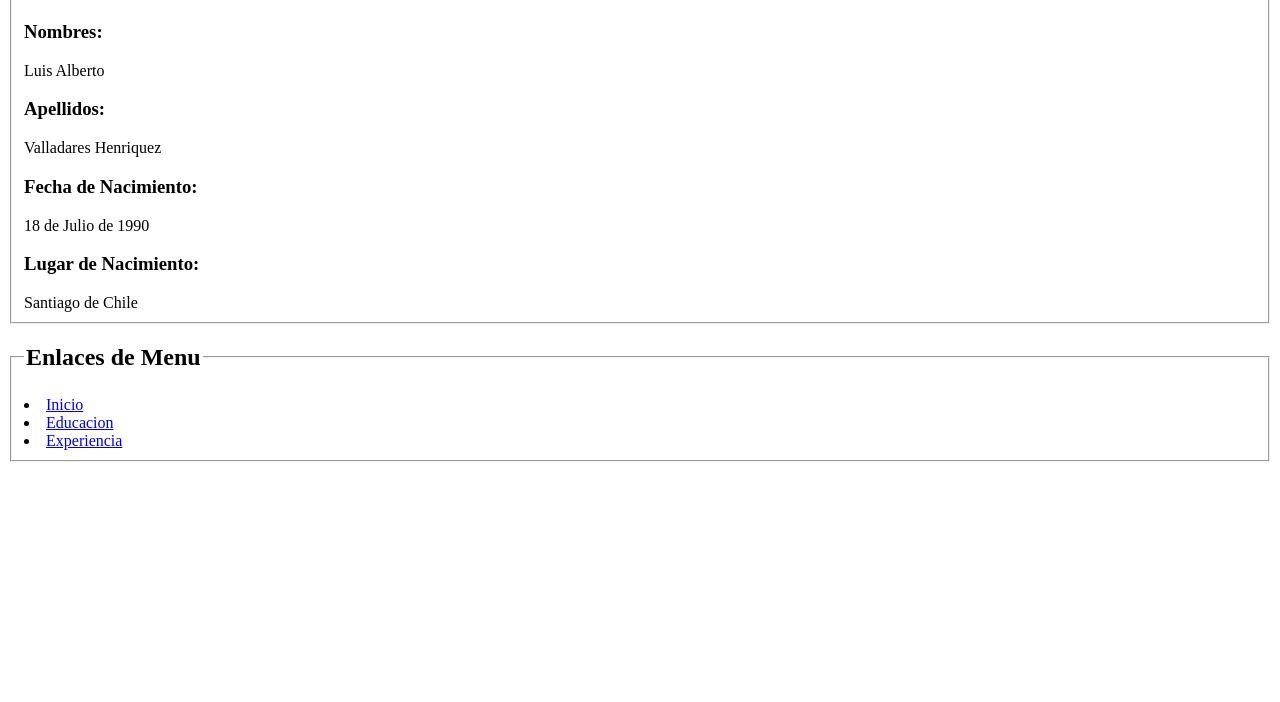
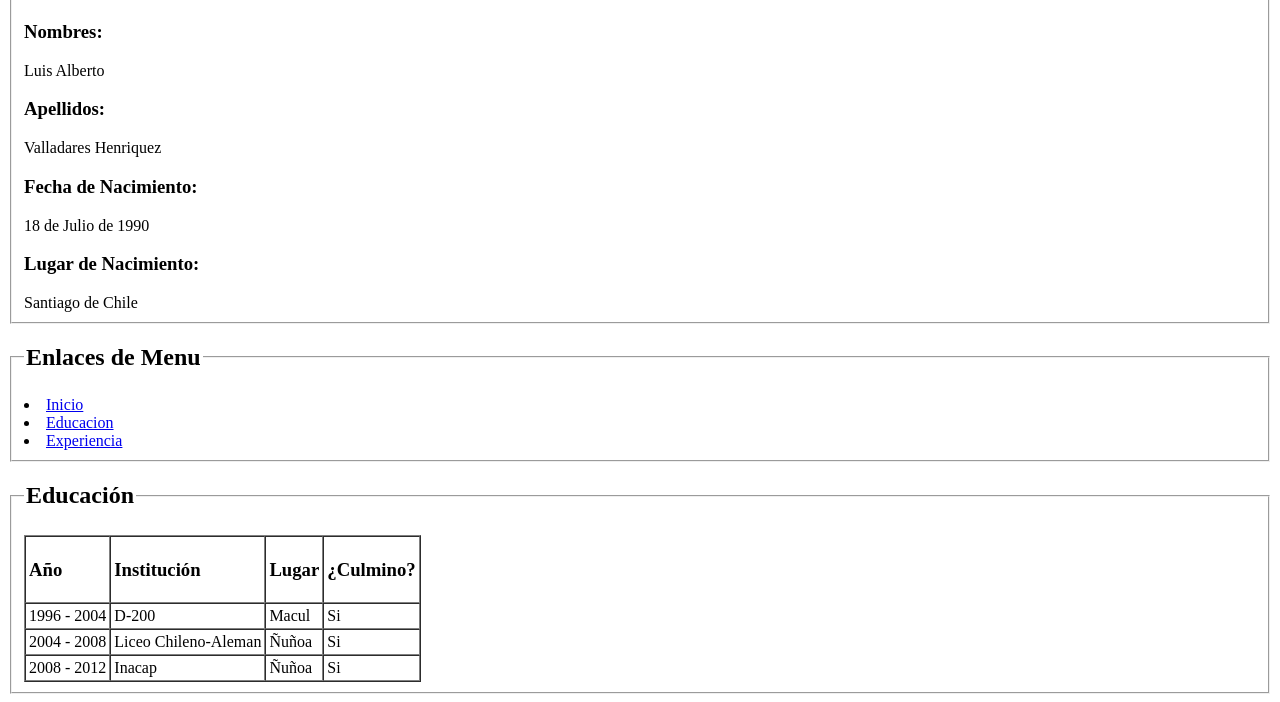
Before and after one commit to LuisValladares/PruebaFinal, a plain HTML site: page educacion.html in a window 1280 px wide. Shown: the part 262-964 px from the top of the page. Before the commit the page ends 800 px from the top, so only its background shows below. Drawn offline with Linux system fonts and the light colour scheme.

Commit message:
P. educacion2
estudios

```diff
--- a/educacion.html
+++ b/educacion.html
@@ -6,7 +6,6 @@
     <title>Prueba Modulo 1</title>
   </head>
   <body>
-
     <svg width="200px" height="100px" Viewbox="0 0 200 100">
       <g id="logopropio" fill="red">
        <ellipse ry="35" rx="64" cy="49" cx="78" stroke-width="5" stroke="#000000" fill="#0000ff"/>
@@ -16,7 +15,6 @@
        <line x1="95" y1="73" x2="110" y2="24"    stroke-width="5" stroke="#ffffff" fill="none"/>
       </g>
     </svg>
-
     <h1>Hoja de Vida</h1>
     <form name="Datos Personales">
       <fieldset>
@@ -27,7 +25,6 @@
         <h3>Lugar de Nacimiento:</h3> Santiago de Chile
       </fieldset>
     </form>
-
     <form name="Enlaces de paginas">
       <fieldset>
         <legend><h2>Enlaces de Menu</h2></legend>
@@ -36,3 +33,38 @@
         <li><a href="experiencia.html">Experiencia</a></li>
       </fieldset>
     </form>
+    <form name="Informacion Personal">
+      <fieldset>
+        <legend><h2>Educación</h2></legend>
+        <table border="1"cellpadding="3"cellspacing="0">
+          <thead>
+            <tr>
+              <td> <h3>Año</h3> </td>
+              <td> <h3>Institución</h3> </td>
+              <td> <h3>Lugar</h3> </td>
+              <td> <h3>¿Culmino?</h3> </td>
+            </tr>
+          </thead>
+          <tbody>
+            <tr>
+              <td> 1996 - 2004 </td>
+              <td> D-200 </td>
+              <td> Macul</td>
+              <td> Si </td>
+            </tr>
+            <tr>
+              <td> 2004 - 2008 </td>
+              <td> Liceo Chileno-Aleman </td>
+              <td> Ñuñoa </td>
+              <td> Si</td>
+            </tr>
+            <tr>
+              <td> 2008 - 2012 </td>
+              <td> Inacap </td>
+              <td> Ñuñoa </td>
+              <td> Si </td>
+            </tr>
+          </tbody>
+        </table>
+      </fieldset>
+    </form>
```
